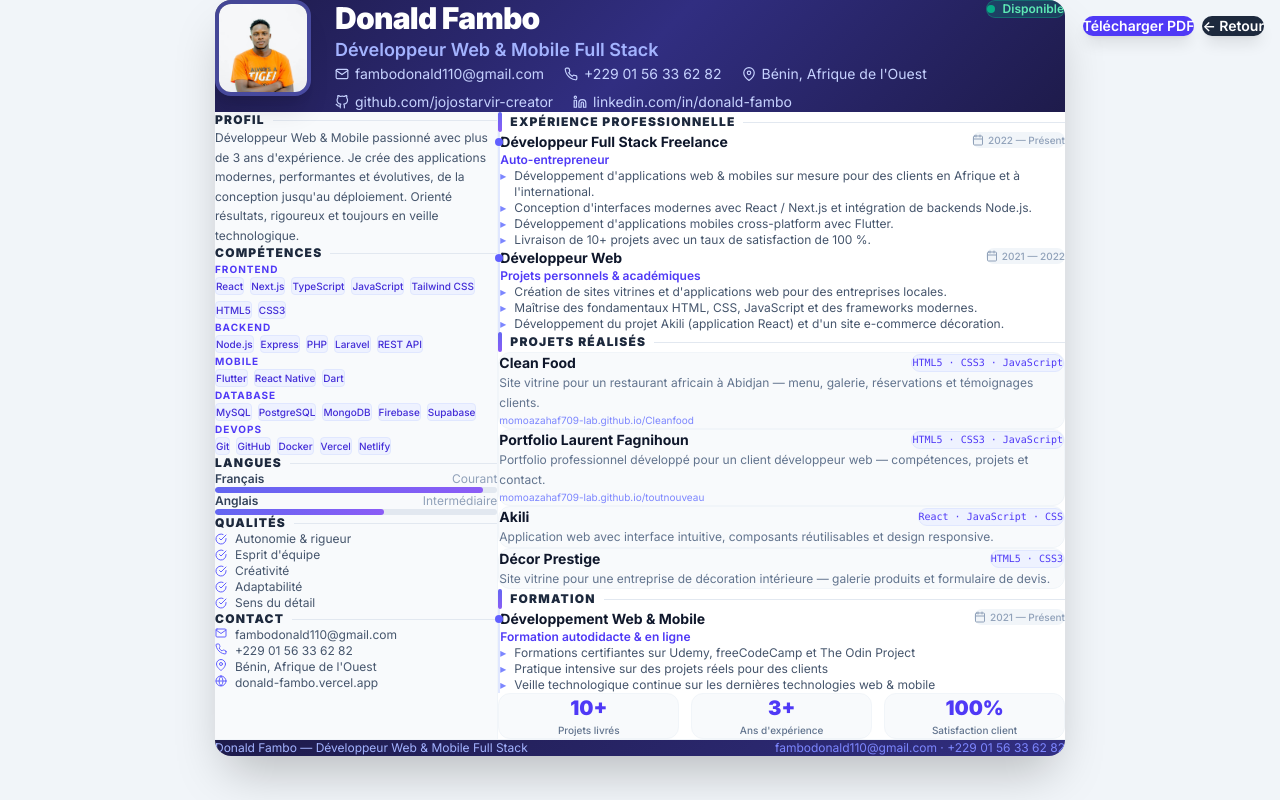
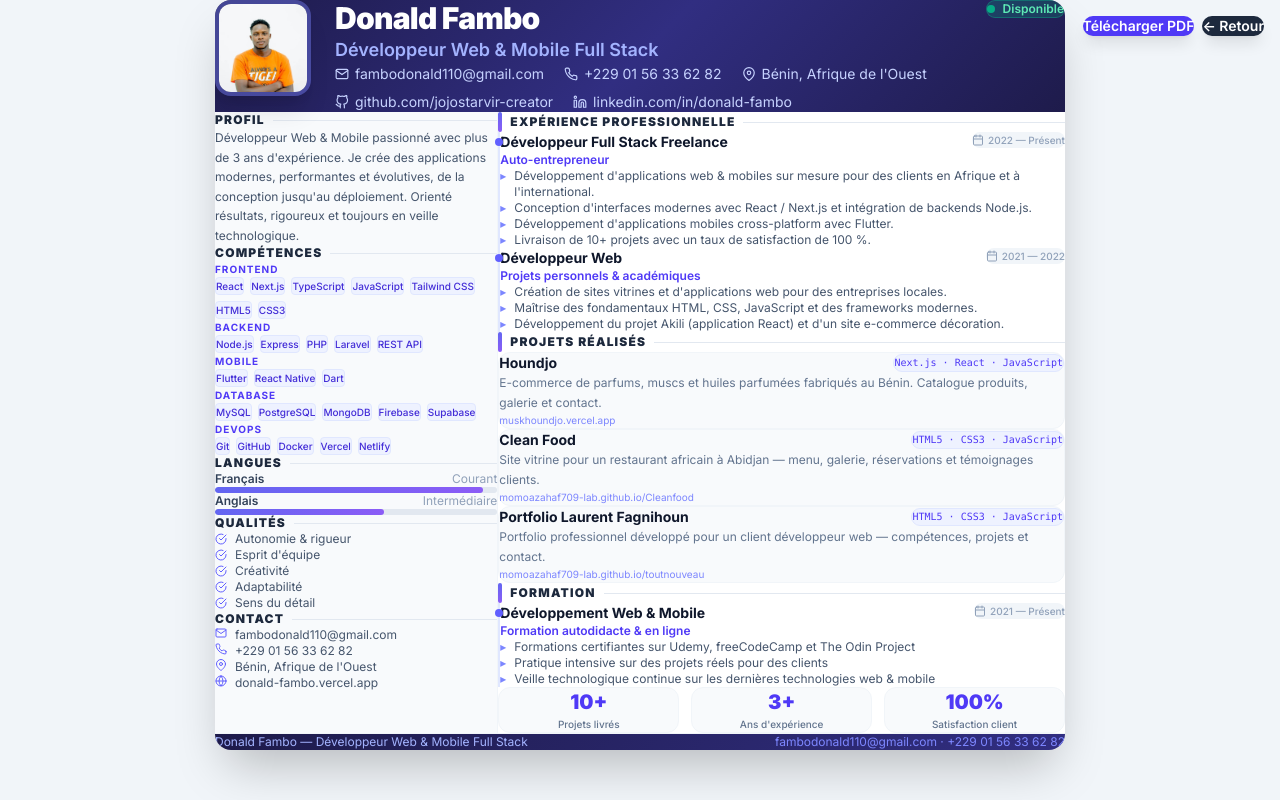
Before and after one commit to jojostarvir-creator/Javasc, a Next.js app: page /cv in a window 1280 px wide. Built offline with nearby package versions, Linux system fonts and the light colour scheme.

Commit message:
refactor: replace projects with real deployed ones (Houndjo, Clean Food, Laurent)

```diff
--- a/src/app/cv/page.tsx
+++ b/src/app/cv/page.tsx
@@ -45,6 +45,12 @@
 
 const projects = [
   {
+    title: "Houndjo",
+    stack: "Next.js · React · JavaScript",
+    desc: "E-commerce de parfums, muscs et huiles parfumées fabriqués au Bénin. Catalogue produits, galerie et contact.",
+    url: "muskhoundjo.vercel.app",
+  },
+  {
     title: "Clean Food",
     stack: "HTML5 · CSS3 · JavaScript",
     desc: "Site vitrine pour un restaurant africain à Abidjan — menu, galerie, réservations et témoignages clients.",
@@ -55,18 +61,6 @@
     stack: "HTML5 · CSS3 · JavaScript",
     desc: "Portfolio professionnel développé pour un client développeur web — compétences, projets et contact.",
     url: "momoazahaf709-lab.github.io/toutnouveau",
-  },
-  {
-    title: "Akili",
-    stack: "React · JavaScript · CSS",
-    desc: "Application web avec interface intuitive, composants réutilisables et design responsive.",
-    url: "",
-  },
-  {
-    title: "Décor Prestige",
-    stack: "HTML5 · CSS3",
-    desc: "Site vitrine pour une entreprise de décoration intérieure — galerie produits et formulaire de devis.",
-    url: "",
   },
 ];
 
--- a/src/data/projects.ts
+++ b/src/data/projects.ts
@@ -16,71 +16,48 @@
 export const projects: Project[] = [
   {
     id: 1,
-    title: "Akili",
+    title: "Houndjo",
     description: {
-      fr: "Application web React avec interface intuitive, composants réutilisables et design moderne responsive.",
-      en: "React web application with an intuitive interface, reusable components, and modern responsive design.",
+      fr: "E-commerce de parfums, muscs et huiles parfumées fabriqués au Bénin — boutique, galerie et contact.",
+      en: "E-commerce for perfumes, musks and scented oils made in Benin — shop, gallery and contact.",
     },
     longDescription: {
-      fr: "Akili est une application web construite avec React, axée sur une interface utilisateur claire et des composants réutilisables. Le projet met en avant une navigation fluide, un design responsive adapté à tous les écrans, et une architecture de composants modulaire facilitant la maintenance.",
-      en: "Akili is a React web application focused on a clean user interface and reusable components. The project showcases smooth navigation, a responsive design adapted to all screens, and a modular component architecture that simplifies maintenance.",
+      fr: "Houndjo est une boutique en ligne spécialisée dans la vente de parfums premium, muscs et huiles parfumées fabriqués localement au Bénin. Le site propose une interface e-commerce moderne avec catalogue de produits, galerie visuelle, système de commande et page de contact. Développé avec Next.js pour des performances optimales.",
+      en: "Houndjo is an online store specializing in premium perfumes, musks and scented oils locally manufactured in Benin. The site features a modern e-commerce interface with product catalogue, visual gallery, ordering system and contact page. Built with Next.js for optimal performance.",
     },
-    image: "/projects/akili.png",
-    url: "akili-app.vercel.app",
-    stack: ["React", "JavaScript", "CSS"],
+    image: "/projects/ecommerce.svg",
+    url: "muskhoundjo.vercel.app",
+    stack: ["Next.js", "React", "JavaScript", "CSS"],
     features: [
-      { fr: "UI responsive tous écrans",      en: "Responsive UI for all screens"   },
-      { fr: "Composants React réutilisables", en: "Reusable React components"       },
-      { fr: "Navigation fluide SPA",          en: "Smooth SPA navigation"           },
+      { fr: "Boutique en ligne avec catalogue",     en: "Online shop with product catalogue"   },
+      { fr: "Galerie produits & visuels",           en: "Product & visual gallery"             },
+      { fr: "Design responsive & moderne",          en: "Responsive & modern design"           },
+      { fr: "Page contact & informations",          en: "Contact page & business info"         },
     ],
     github: "#",
-    live: "#",
+    live: "https://muskhoundjo.vercel.app",
     category: "web",
-    year: "2024",
+    year: "2025",
   },
   {
     id: 2,
-    title: "Décor Prestige",
-    description: {
-      fr: "Site vitrine pour une entreprise de décoration intérieure — galerie produits, catalogue et formulaire de devis.",
-      en: "Showcase website for an interior decoration company — product gallery, catalogue, and quote request form.",
-    },
-    longDescription: {
-      fr: "Décor Prestige est un site vitrine réalisé pour une entreprise spécialisée dans la décoration intérieure. Il présente une galerie de réalisations, un catalogue de services détaillé et un formulaire de demande de devis. Le design élégant reflète l'identité visuelle premium de la marque.",
-      en: "Décor Prestige is a showcase website created for an interior decoration company. It features a gallery of completed projects, a detailed service catalogue, and a quote request form. The elegant design reflects the brand's premium visual identity.",
-    },
-    image: "/projects/decor.png",
-    url: "decor-prestige.netlify.app",
-    stack: ["HTML5", "CSS3"],
-    features: [
-      { fr: "Galerie produits interactive",  en: "Interactive product gallery"    },
-      { fr: "Design responsive & soigné",    en: "Responsive & polished design"   },
-      { fr: "Formulaire de contact/devis",   en: "Contact & quote request form"   },
-    ],
-    github: "#",
-    live: "#",
-    category: "web",
-    year: "2023",
-  },
-  {
-    id: 3,
     title: "Clean Food",
     description: {
       fr: "Site web pour un restaurant africain à Abidjan — menu, galerie, réservations et témoignages clients.",
-      en: "Website for an African restaurant in Abidjan — menu, gallery, reservations and customer testimonials.",
+      en: "Website for an African restaurant in Abidjan — menu, gallery, reservations and customer reviews.",
     },
     longDescription: {
-      fr: "Clean Food est le site vitrine d'un restaurant africain basé à Abidjan, Côte d'Ivoire. Le site présente le menu complet avec les plats signatures, une galerie visuelle de la cuisine et de l'ambiance, un système de réservation, les horaires d'ouverture et les témoignages de clients. Le design met en valeur l'authenticité et la fraîcheur des produits locaux.",
-      en: "Clean Food is the showcase website of an African restaurant based in Abidjan, Côte d'Ivoire. The site features the full menu with signature dishes, a visual gallery of the food and ambiance, a reservation system, opening hours, and customer reviews. The design highlights the authenticity and freshness of local ingredients.",
+      fr: "Clean Food est le site vitrine d'un restaurant africain basé à Abidjan, Côte d'Ivoire. Le site présente le menu complet avec les plats signatures (Poulet DG, jus Bissap…), une galerie visuelle de la cuisine et de l'ambiance, un système de réservation, les horaires d'ouverture et les témoignages de clients satisfaits.",
+      en: "Clean Food is the showcase website of an African restaurant based in Abidjan, Côte d'Ivoire. The site features the full menu with signature dishes (Chicken DG, Bissap juice…), a visual gallery of food and ambiance, a reservation system, opening hours, and customer reviews.",
     },
-    image: "/projects/ecommerce.svg",
+    image: "/projects/real-estate.svg",
     url: "momoazahaf709-lab.github.io/Cleanfood",
     stack: ["HTML5", "CSS3", "JavaScript"],
     features: [
       { fr: "Menu interactif avec plats signatures", en: "Interactive menu with signature dishes" },
       { fr: "Galerie photos cuisine & ambiance",     en: "Food & ambiance photo gallery"          },
       { fr: "Système de réservation en ligne",       en: "Online reservation system"              },
-      { fr: "Design responsive & moderne",           en: "Responsive & modern design"             },
+      { fr: "Témoignages clients",                   en: "Customer testimonials"                  },
     ],
     github: "https://github.com/momoazahaf709-lab/Cleanfood",
     live: "https://momoazahaf709-lab.github.io/Cleanfood/",
@@ -88,24 +65,24 @@
     year: "2024",
   },
   {
-    id: 4,
+    id: 3,
     title: "Portfolio Laurent Fagnihoun",
     description: {
-      fr: "Portfolio professionnel pour un développeur web — présentation des compétences, projets et contact.",
-      en: "Professional portfolio for a web developer — skills, projects and contact showcase.",
+      fr: "Portfolio professionnel conçu pour un développeur web — compétences, projets et formulaire de contact.",
+      en: "Professional portfolio built for a web developer — skills, projects and contact form.",
     },
     longDescription: {
-      fr: "Site portfolio conçu et développé pour Laurent Fagnihoun, développeur web basé au Bénin. Le site présente ses compétences techniques, ses projets réalisés, son parcours professionnel et un formulaire de contact. Design moderne et responsive adapté à tous les appareils.",
-      en: "Portfolio website designed and developed for Laurent Fagnihoun, a web developer based in Benin. The site showcases his technical skills, completed projects, professional background, and a contact form. Modern responsive design adapted to all devices.",
+      fr: "Site portfolio conçu et développé pour Laurent Fagnihoun, développeur web basé au Bénin. Le site présente ses compétences techniques (e-commerce, front-end, back-end avec PHP/Laravel), ses projets réalisés et un formulaire de contact. Design moderne et responsive adapté à tous les appareils.",
+      en: "Portfolio website designed and developed for Laurent Fagnihoun, a web developer based in Benin. The site showcases his technical skills (e-commerce, front-end, back-end with PHP/Laravel), completed projects, and a contact form. Modern responsive design for all devices.",
     },
     image: "/projects/dashboard.svg",
     url: "momoazahaf709-lab.github.io/toutnouveau",
     stack: ["HTML5", "CSS3", "JavaScript"],
     features: [
-      { fr: "Présentation des compétences techniques", en: "Technical skills showcase"        },
-      { fr: "Portfolio de projets réalisés",           en: "Completed projects portfolio"     },
-      { fr: "Design responsive tous écrans",           en: "Responsive design for all screens"},
-      { fr: "Formulaire de contact intégré",           en: "Integrated contact form"          },
+      { fr: "Présentation des compétences techniques", en: "Technical skills showcase"          },
+      { fr: "Portfolio de projets réalisés",           en: "Completed projects portfolio"       },
+      { fr: "Design responsive tous écrans",           en: "Responsive design for all screens"  },
+      { fr: "Formulaire de contact intégré",           en: "Integrated contact form"            },
     ],
     github: "https://github.com/momoazahaf709-lab/toutnouveau",
     live: "https://momoazahaf709-lab.github.io/toutnouveau/",
```
